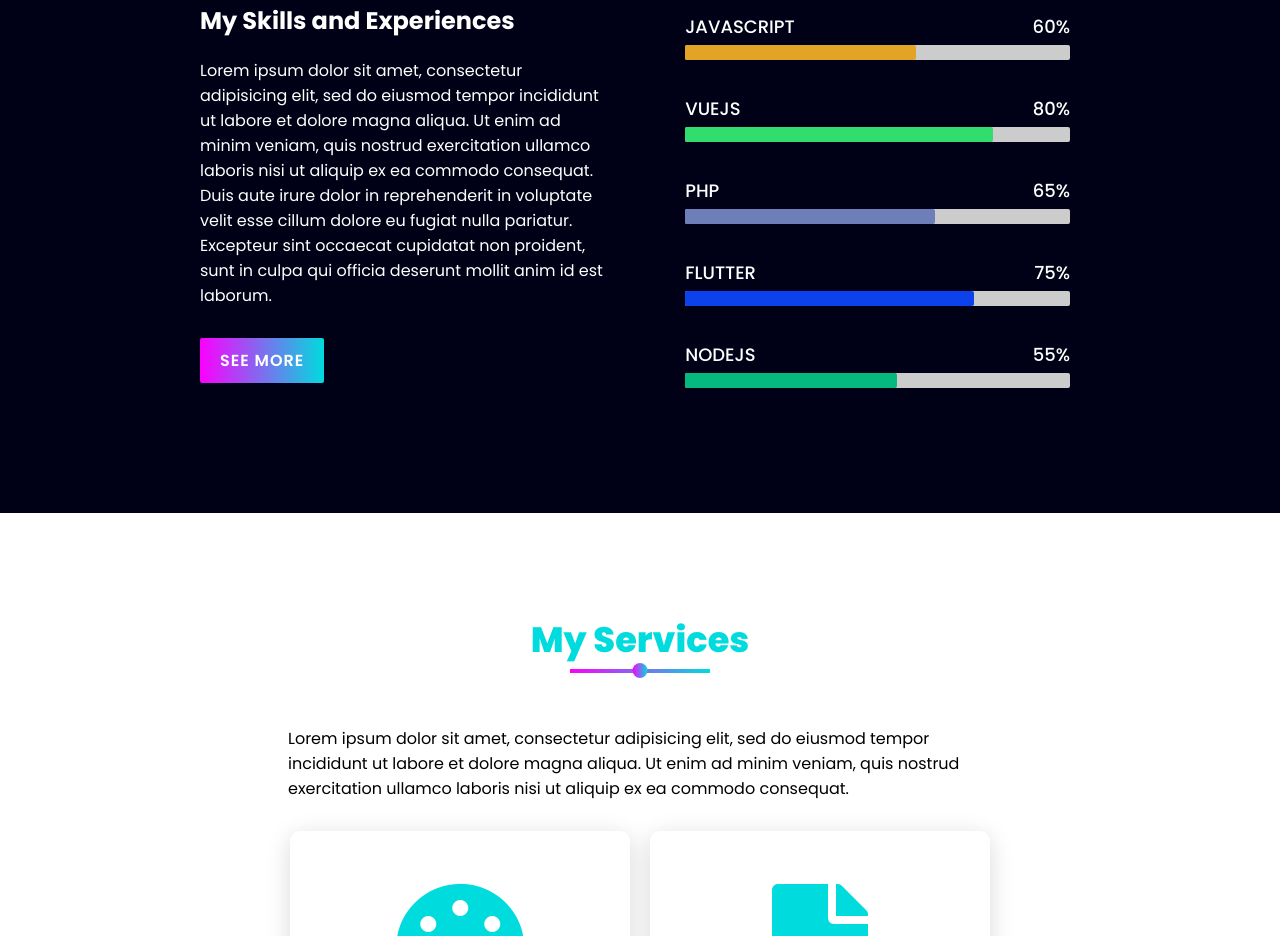
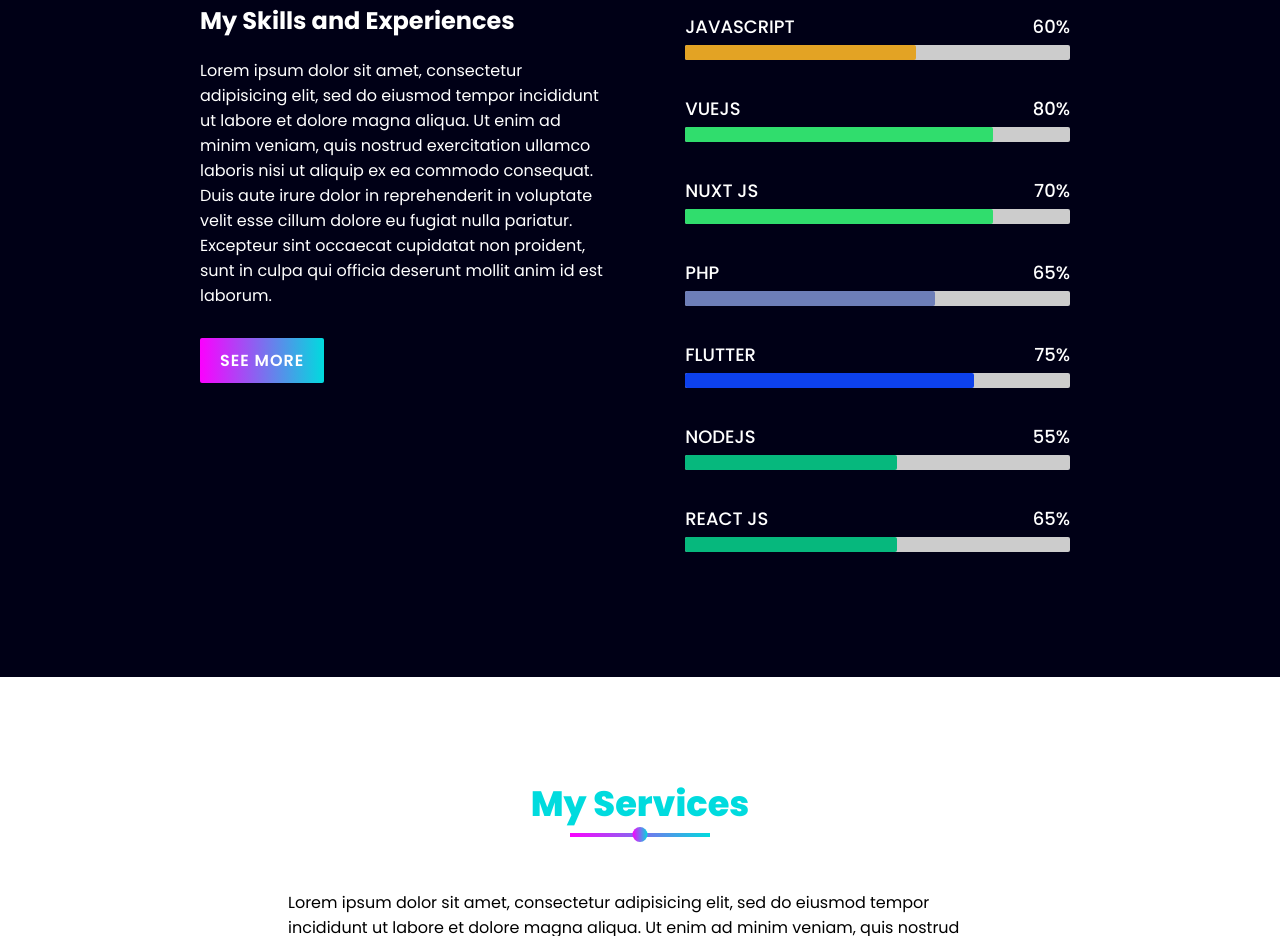
Before and after one commit to xuemoua1995/my_portfolio, a plain HTML site: page index.html in a window 1280 px wide. Shown: the part 1813-2749 px from the top of the page. Drawn offline with Linux system fonts and the light colour scheme.

Commit message:
Update script in html file

```diff
--- a/index.html
+++ b/index.html
@@ -30,13 +30,13 @@
 
     <section class="main" id="main">
       <div class="content">
-        <h2>Hello, I'm<br><span>Xuemoua Yongchue</span></h2>
+        <h2>Hi there!, I'm<br><span>Xuemoua YONGHCUE</span></h2>
         <div class="animated-text">
           <h3>Web Designer</h3>
           <h3>Web Developer</h3>
           <h3>Mobile Developer</h3>
         </div>
-        <a href="xuemouacv.pdf" target="_blank" class="btn"><i class="fa fa-download"></i> Download CV</a>
+        <a href="xuemouacv.pdf" target="_blank" class="btn"><i class="fa fa-download"></i> Download My CV</a>
         <div class="media-icons">
           <a href="https://www.facebook.com/profile.php?id=100005614576037" target="_blank"><i class="fab fa-facebook-f"></i></a>
           <a href="https://www.instagram.com/xuemoua_9/" target="_blank"><i class="fab fa-instagram"></i></a>
@@ -57,7 +57,7 @@
           </div>
         </div>
         <div class="column col-right reveal">
-          <h2 class="content-title">Hey There! I'm Xuemoua Yongchue</h2>
+          <h2 class="content-title">Hello There! I'm Xuemoua YONGHCUE</h2>
           <p class="paragraph-text">I design and develop services for customers of all sizes specializing in creating system, modern websites and
           applications
             <br><br>Lorem ipsum dolor sit amet, consectetur adipisicing elit, sed do eiusmod tempor incididunt ut labore et dolore magna aliqua. Ut enim ad minim veniam, quis nostrud exercitation ullamco laboris nisi ut aliquip ex ea commodo consequat. Duis aute irure dolor in reprehenderit in voluptate velit esse cillum dolor.</p>
@@ -93,6 +93,13 @@
           </div>
           <div class="bar">
             <div class="info">
+              <span>NUXT JS</span>
+              <span>70%</span>
+            </div>
+            <div class="line vuejs"></div>
+          </div>
+          <div class="bar">
+            <div class="info">
               <span>PHP</span>
               <span>65%</span>
             </div>
@@ -109,6 +116,13 @@
             <div class="info">
               <span>NODEJS</span>
               <span>55%</span>
+            </div>
+            <div class="line nodejs"></div>
+          </div>
+           <div class="bar">
+            <div class="info">
+              <span>REACT JS</span>
+              <span>65%</span>
             </div>
             <div class="line nodejs"></div>
           </div>
```
